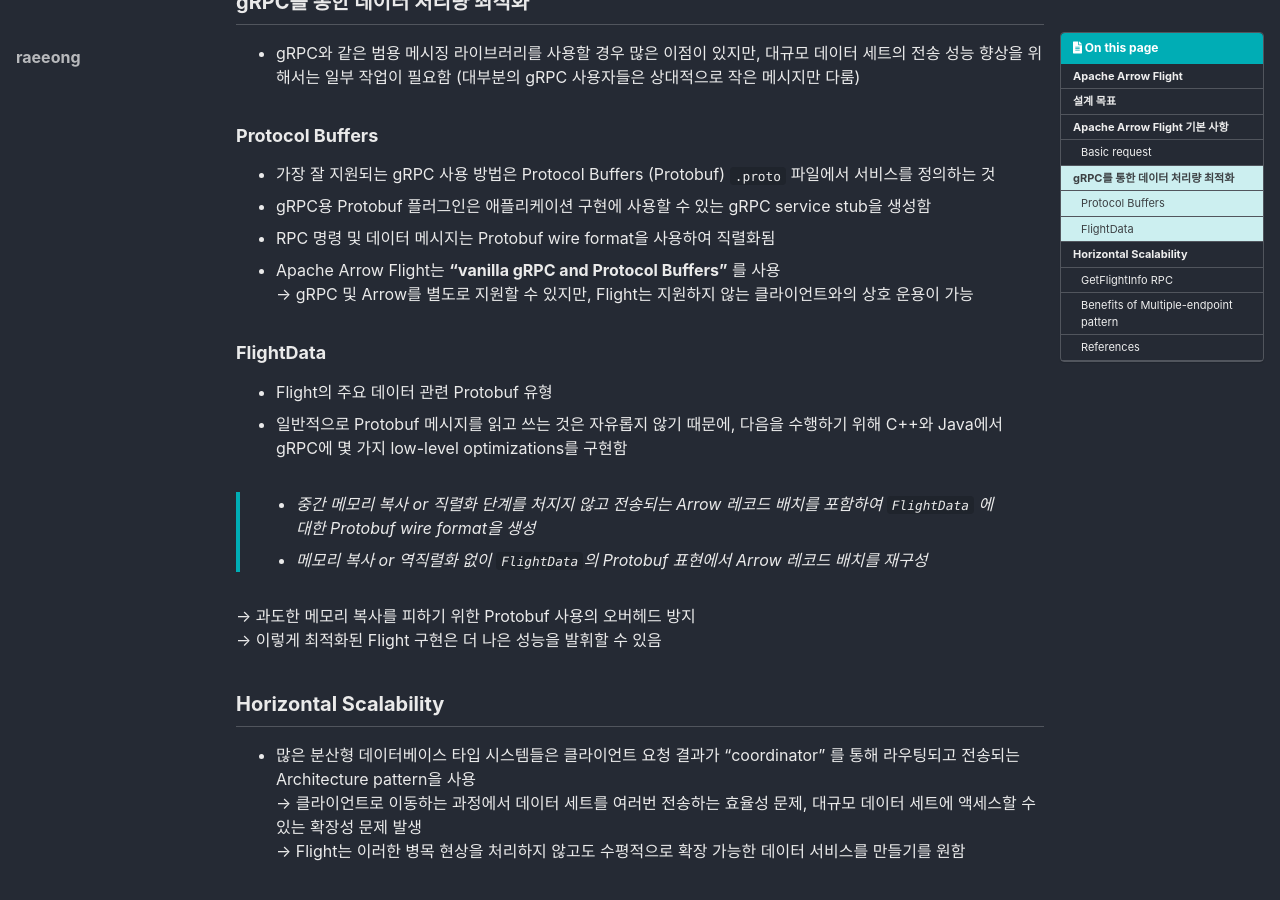
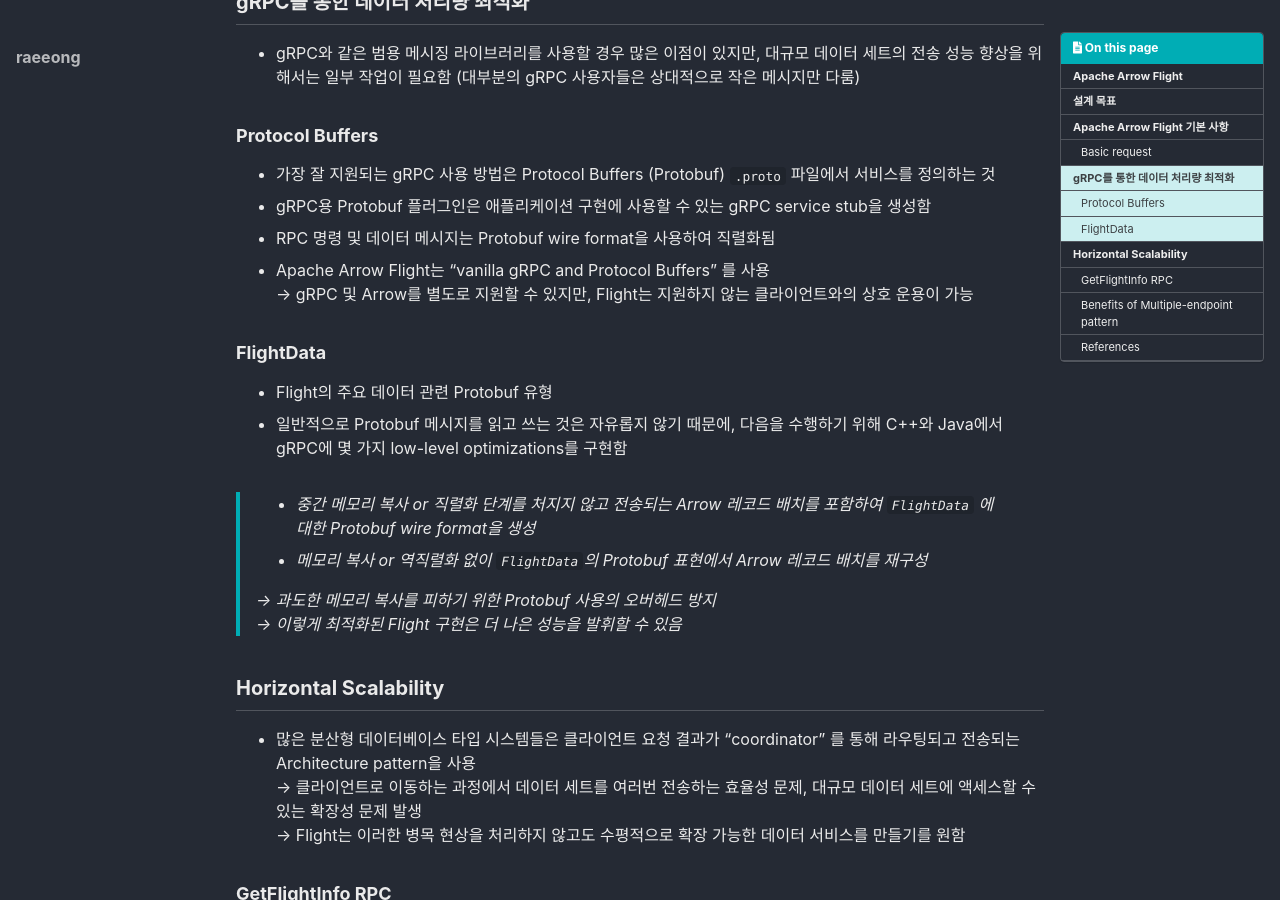
Before and after one commit to friedegg818/friedegg818.github.io, a Jekyll site: the page built from _posts/2022-01-25-ArrowFlight.md, in a window 1280 px wide and 900 px high, scrolled down 1560 px. Built offline with Jekyll 4.4.1, drawn with Linux system fonts in a browser that asks for light colours; cached includes are drawn as plain includes; some web fonts are replaced.

Commit message:
220126 update

```diff
--- a/_posts/2022-01-25-ArrowFlight.md
+++ b/_posts/2022-01-25-ArrowFlight.md
@@ -59,7 +59,7 @@ last_modified_At: 2022-01-25
 - 가장 잘 지원되는 gRPC 사용 방법은 Protocol Buffers (Protobuf) `.proto` 파일에서 서비스를 정의하는  것
 - gRPC용 Protobuf 플러그인은 애플리케이션 구현에 사용할 수 있는 gRPC service stub을 생성함
 - RPC 명령 및 데이터 메시지는 Protobuf wire format을 사용하여 직렬화됨
-- Apache Arrow Flight는 **"vanilla gRPC and Protocol Buffers"** 를 사용
+- Apache Arrow Flight는 "vanilla gRPC and Protocol Buffers" 를 사용
   → gRPC 및 Arrow를 별도로 지원할 수 있지만, Flight는 지원하지 않는 클라이언트와의 상호 운용이 가능
 
 ### FlightData
@@ -68,9 +68,9 @@ last_modified_At: 2022-01-25
 
 > - 중간 메모리 복사 or 직렬화 단계를 처지지 않고 전송되는 Arrow 레코드 배치를 포함하여 `FlightData` 에 대한 Protobuf wire format을 생성
 >- 메모리 복사 or 역직렬화 없이 `FlightData`의 Protobuf 표현에서 Arrow 레코드 배치를 재구성
-
-→ 과도한 메모리 복사를 피하기 위한 Protobuf 사용의 오버헤드 방지
-→  이렇게 최적화된 Flight 구현은 더 나은 성능을 발휘할 수 있음
+>
+> → 과도한 메모리 복사를 피하기 위한 Protobuf 사용의 오버헤드 방지
+> →  이렇게 최적화된 Flight 구현은 더 나은 성능을 발휘할 수 있음
 
 
 ## Horizontal Scalability
@@ -91,7 +91,9 @@ last_modified_At: 2022-01-25
 - `GetFlightInfo` "planning" request를 제공하는 서비스는 데이터 인접성을 활용하거나 단순히 load balancing을 돕기 위해 sibling 서비스에 작업을 위임할 수 있음
 - 분산 클러스터의 노드마다 다른 역할을 수행할 수 있음
   (ex.다른 노드가 데이터 스트림(`DoGet` or `DoPut`) 요청을 단독으로 수행하는 동안 노드의 하위 집합이 쿼리 계획을 담당할 수 있음)
+
 > - 서비스 역할이 분할된 Multiple-node architecture Diagram
+>
 > <p align="center"><img src="/assets/img/MultipleNodeArchitecture.png"></p>
 
 
```
